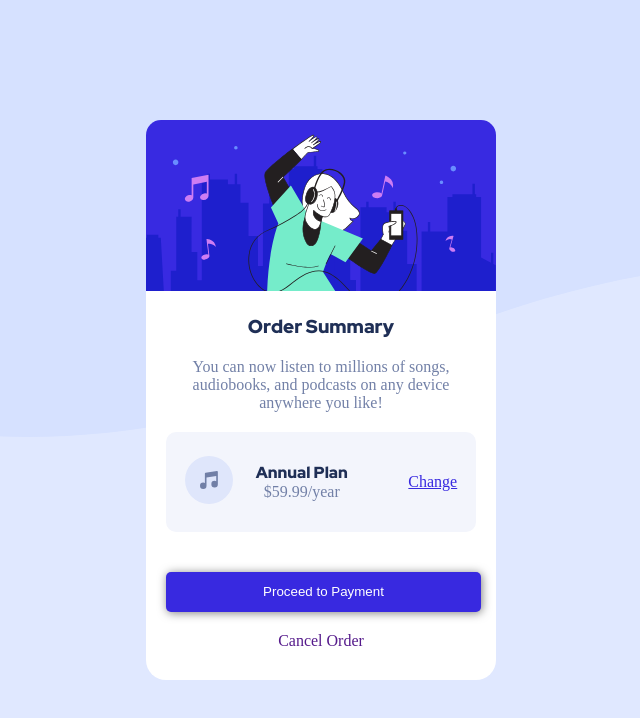
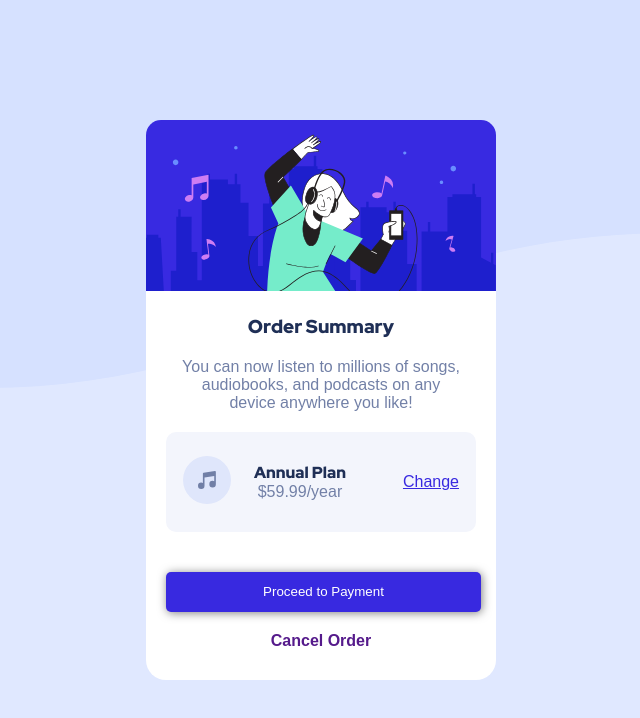
Before and after one commit to jovick-coder/order-summary-capstone-project, a plain HTML site: page index.html in a window 1280 px wide. Shown: the whole page, without its empty margins (319-959 px from the left). Drawn offline with Linux system fonts and the light colour scheme; files whose address does not match are found by name.

Commit message:
Added font-family to the body text
corrected background image position

```diff
--- a/css/style.css
+++ b/css/style.css
@@ -3,6 +3,7 @@ body{
     padding: 0;
     box-sizing: border-box;
     font-size: 16px;
+    font-family: Arial, Helvetica, sans-serif;
 }
 .main-section{
     background-image: url("../images/pattern-background-desktop.svg");
@@ -10,10 +11,12 @@ body{
  background-repeat: no-repeat;
  background-attachment: fixed;
  /* background-position: center; */
+ background-size: 100vw;
  height: 100vh;
 display: flex;
 justify-content: center;
 flex-wrap: wrap;
+flex-direction: column;
 }
 .card{
     /* border: solid; */
@@ -26,6 +29,7 @@ flex-wrap: wrap;
     margin: auto;
     color: hsl(224, 23%, 55%);
 }
+
 h3,b{
     color: hsl(223, 47%, 23%);
     font-family: 'Red Hat Display', sans-serif;
@@ -45,6 +49,7 @@ h3,b{
 .card-text .down-link{
     /* color: hsl(222, 12%, 49%); */
     text-decoration: none;
+    font-weight: bold;
     /* font-family: 'Red Hat Display', sans-serif; */
 
 }
```
